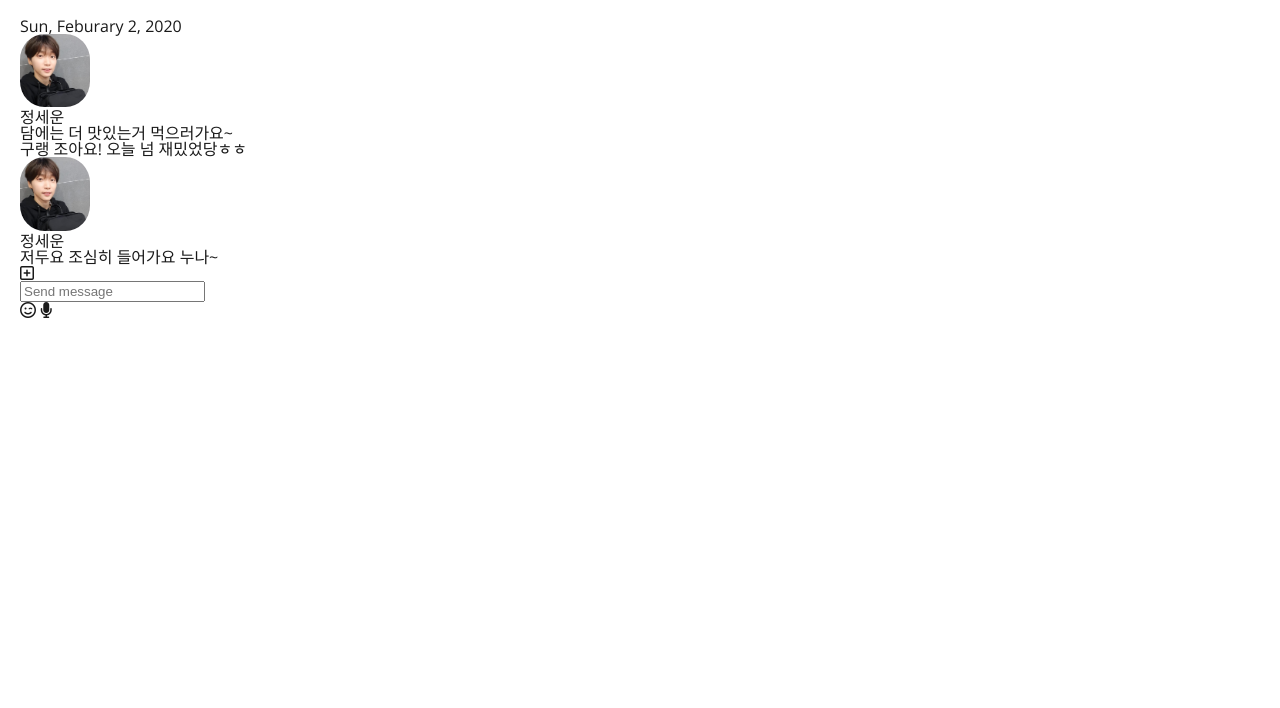
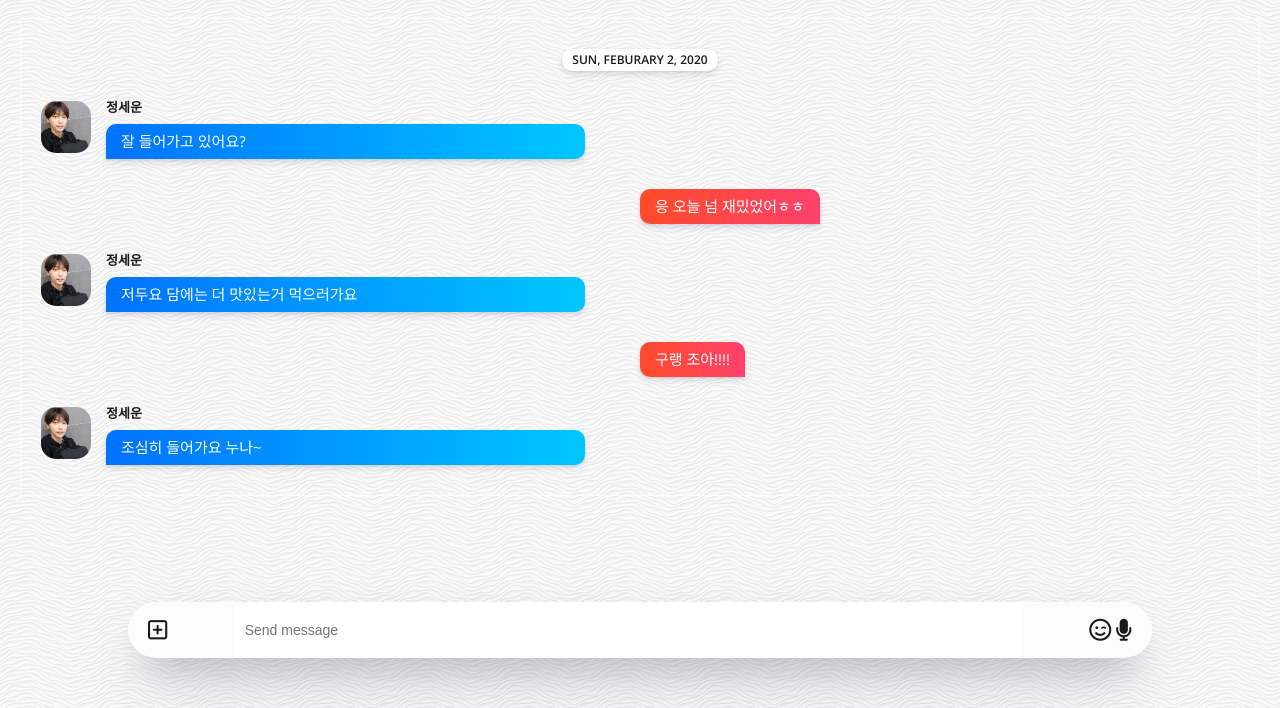
Before and after one commit to rimuuu/kakao-clone, a plain HTML site: page chat.html in a window 1280 px wide. Shown: the part 92-800 px from the top of the page. Drawn offline with nearby package versions, Linux system fonts and the light colour scheme.

Commit message:
Added chat screen css
Haven't figured out some bugs though.

```diff
--- a/chat.html
+++ b/chat.html
@@ -12,7 +12,7 @@
     <title>Chat | Kakao Clone</title>
   </head>
 
-  <body>
+  <body class="chats-body">
     <div class="status-bar">
       <div class="status-bar__column">
         <span class="status-bar__clock">13:54</span>
@@ -48,7 +48,7 @@
       </div>
     </header>
 
-    <main class="chat">
+    <main class="chat-screen">
       <ul class="chat__messages">
         <span class="chat__timestamp"> Sun, Feburary 2, 2020</span>
         <li class="incoming-message message">
@@ -58,17 +58,28 @@
               정세운
             </span>
             <div class="message__bubble">
-              담에는 더 맛있는거 먹으러가요~
+              잘 들어가고 있어요?
             </div>
-          </div>
-          <span class="message__timestamp"></span>
         </li>
 
+        <li class="sent-message message">
+          <div class="message__bubble">
+            응 오늘 넘 재밌었어ㅎㅎ
+          </div>
+        </li>
         <li class="incoming-message message">
-          <span class="message__timestamp"></span>
-
+          <img src="images/avatar.png" class="g-avatar message__avatar" />
+          <div class="message__content">
+            <span class="message__author">
+              정세운
+            </span>
+            <div class="message__bubble">
+              저두요 담에는 더 맛있는거 먹으러가요
+            </div>
+        </li>
+        <li class="sent-message message">
           <div class="message__bubble">
-            구랭 조아요! 오늘 넘 재밌었당ㅎㅎ
+            구랭 조아!!!!
           </div>
         </li>
 
@@ -79,10 +90,9 @@
               정세운
             </span>
             <div class="message__bubble">
-              저두요 조심히 들어가요 누나~
+              조심히 들어가요 누나~
             </div>
           </div>
-          <span class="message__timestamp"></span>
         </li>
       </ul>
     </main>
--- /dev/null
+++ b/css/chat.css
@@ -0,0 +1,108 @@
+.chats-body {
+  background-image: url("../images/chatB.png");
+}
+
+.chat__write {
+  position: fixed;
+  bottom: 50px;
+  width: 80%;
+  margin: 0 auto;
+  left: 0;
+  right: 0;
+  display: flex;
+  justify-content: space-between;
+  align-items: center;
+  background-color: #fcfcfc;
+  padding: 0px 20px;
+  border-radius: 40px;
+  box-shadow: 0 30px 60px -12px rgba(50, 50, 93, 0.25),
+    0 18px 36px -18px rgba(0, 0, 0, 0.3), 0 -12px 36px -8px rgba(0, 0, 0, 0.025);
+}
+.chat__write i {
+  font-size: 22px;
+}
+.chat__write-column:nth-child(2) {
+  width: 80%;
+}
+
+.chat__write-column input {
+  padding: 20px 10px;
+  width: 100%;
+  border: none;
+  font-size: 14px;
+}
+
+.chat__write-column input:focus {
+  outline: none;
+}
+
+.chat-screen .chat__messages {
+  border: 1px solid #fcfcfc;
+  display: flex;
+  flex-direction: column;
+  align-items: center;
+  padding: 0px 20px;
+  padding-top: 30px;
+}
+
+.chat__messages .chat__timestamp {
+  background-color: white;
+  font-size: 12px;
+  padding: 5px 10px;
+  border-radius: 10px;
+  margin-bottom: 30px;
+  box-shadow: 0 4px 6px rgba(50, 50, 93, 0.11), 0 1px 3px rgba(0, 0, 0, 0.08);
+  text-transform: uppercase;
+  font-weight: 600;
+}
+
+.message {
+  display: flex;
+  align-items: flex-start;
+  width: 50%;
+}
+
+.message .message__content {
+  width: 80%;
+}
+
+.incoming-message {
+  align-self: flex-start;
+}
+.sent-message {
+  align-self: flex-end;
+}
+.incoming-message img {
+  width: 50px;
+  border-radius: 15px;
+  margin-right: 15px;
+}
+
+.message__bubble {
+  background-color: white;
+  font-size: 15px;
+  padding: 10px 15px;
+  border-radius: 10px;
+  margin-bottom: 30px;
+  box-shadow: 0 4px 6px rgba(50, 50, 93, 0.11), 0 1px 3px rgba(0, 0, 0, 0.08);
+  font-weight: 400;
+  color: white;
+  display: block;
+}
+
+.incoming-message .message__author {
+  margin-bottom: 10px;
+  display: block;
+  font-weight: 600;
+  font-size: 13px;
+}
+
+.incoming-message .message__bubble {
+  border-bottom-left-radius: 0px;
+  background-image: linear-gradient(to right, #0072ff, #00c6ff);
+}
+
+.sent-message .message__bubble {
+  border-bottom-right-radius: 0px;
+  background-image: linear-gradient(to left, #ff416c, #ff4b2b);
+}
--- a/css/styles.css
+++ b/css/styles.css
@@ -8,6 +8,7 @@
 @import "find.css";
 @import "more.css";
 @import "settings.css";
+@import "chat.css";
 
 * {
   box-sizing: border-box;
```
Also changed, not shown: images/chatB.png (added), screenshots/Chat.jpg (added).
